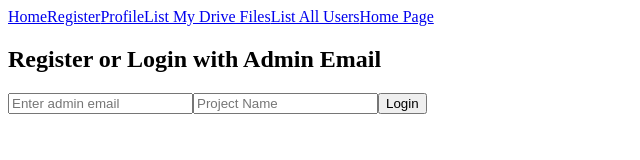
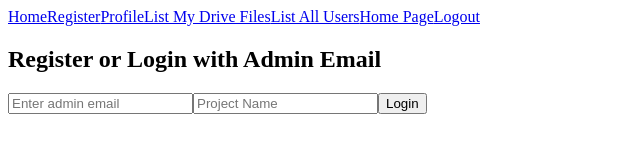
Before and after one commit to PVPNippon/inarion, a Next.js app in the folder next-ui/: page / in a window 1280 px wide. Shown: the top 160 px of the page, without its empty margins (0-640 px from the left). Built offline with nearby package versions, Linux system fonts and the light colour scheme.

Commit message:
Add logout link and update logout code.

```diff
--- a/next-ui/src/app/page.jsx
+++ b/next-ui/src/app/page.jsx
@@ -25,6 +25,7 @@ export default function Page() {
             <Link href="/mydrive-files">List My Drive Files</Link>
             <Link href="/users">List All Users</Link>
             <Link href="/home-page">Home Page</Link>
+            <Link href="/logout">Logout</Link>
           </nav>
           <RegisteOrLogin></RegisteOrLogin>
         </main>
```
Also changed, not shown: next-ui/src/app/logout/page.jsx (+9 -3 lines), 1 other file (tests, documents, lock files or other folders).
